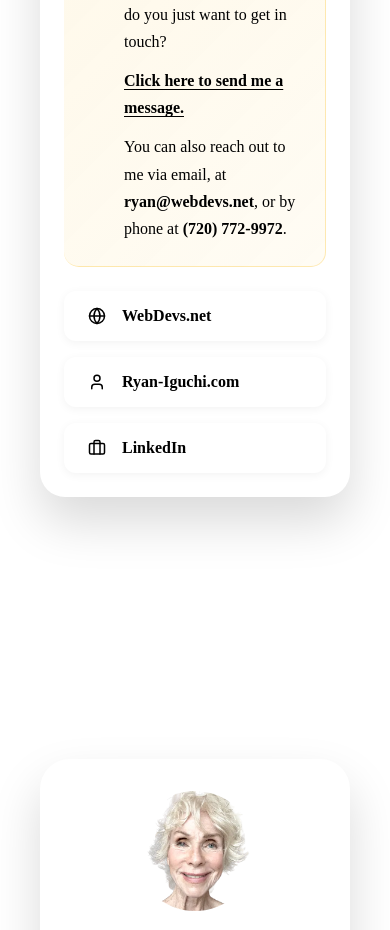
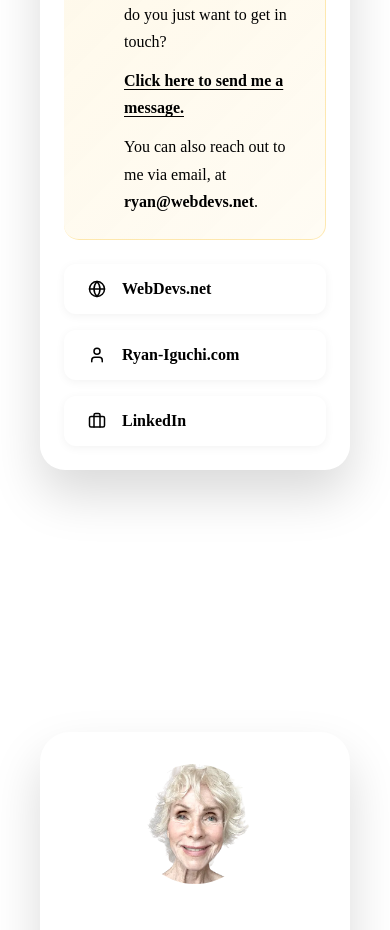
Before and after one commit to netdevs-net/Ernest-Holmes-AI, a SvelteKit app in the folder holmes-gpt/: page /about in a window 390 px wide. Shown: the part 3360-4290 px from the top of the page. Built offline with nearby package versions, Linux system fonts and the light colour scheme.

Commit message:
docs(about): remove phone number from contact info

```diff
--- a/holmes-gpt/src/routes/about/+page.svelte
+++ b/holmes-gpt/src/routes/about/+page.svelte
@@ -300,9 +300,7 @@
                       </p>
                       <p class="member-bio">
                         You can also reach out to me via email, at
-                        <a href="mailto:ryan@webdevs.net" class="contact-inline">ryan@webdevs.net</a>,
-                        or by phone at
-                        <a href="tel:+17207729972" class="contact-inline">(720) 772-9972</a>.
+                        <a href="mailto:ryan@webdevs.net" class="contact-inline">ryan@webdevs.net</a>.
                       </p>
                     </div>
                   </div>
```
